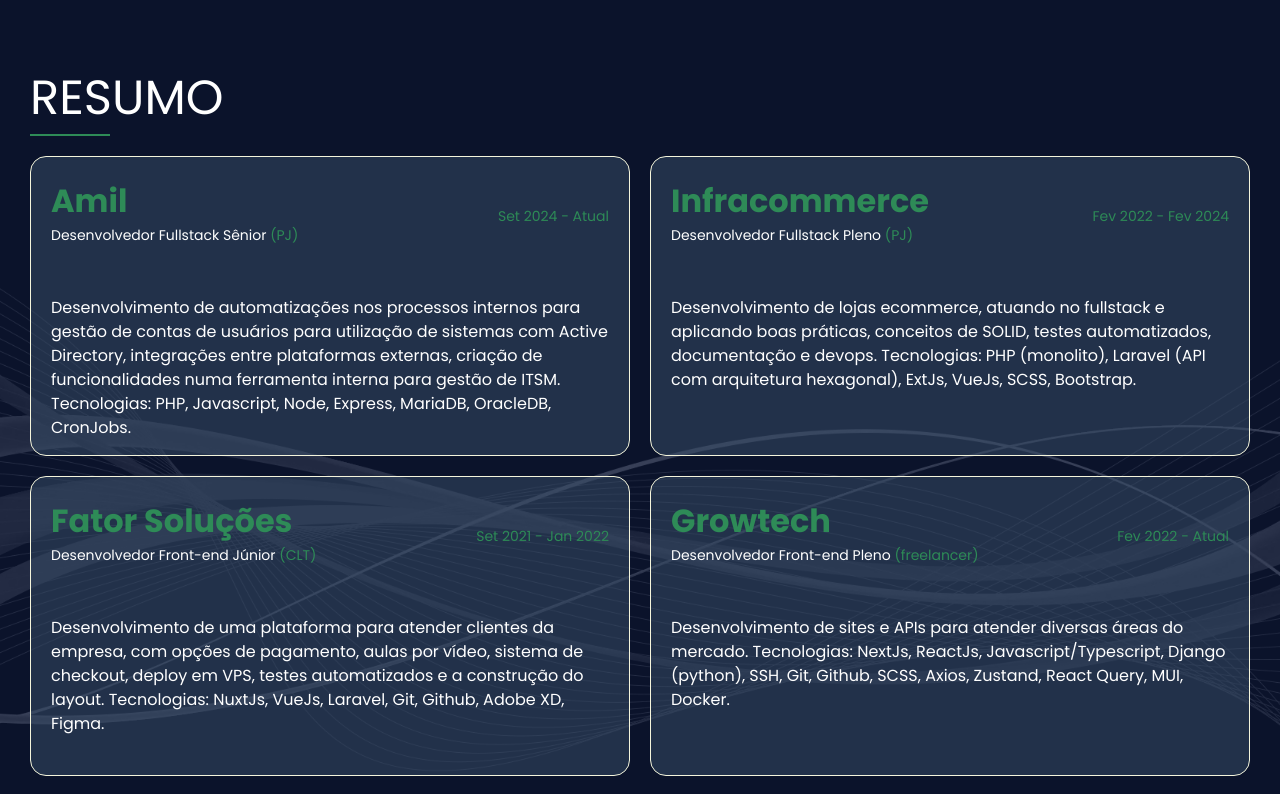
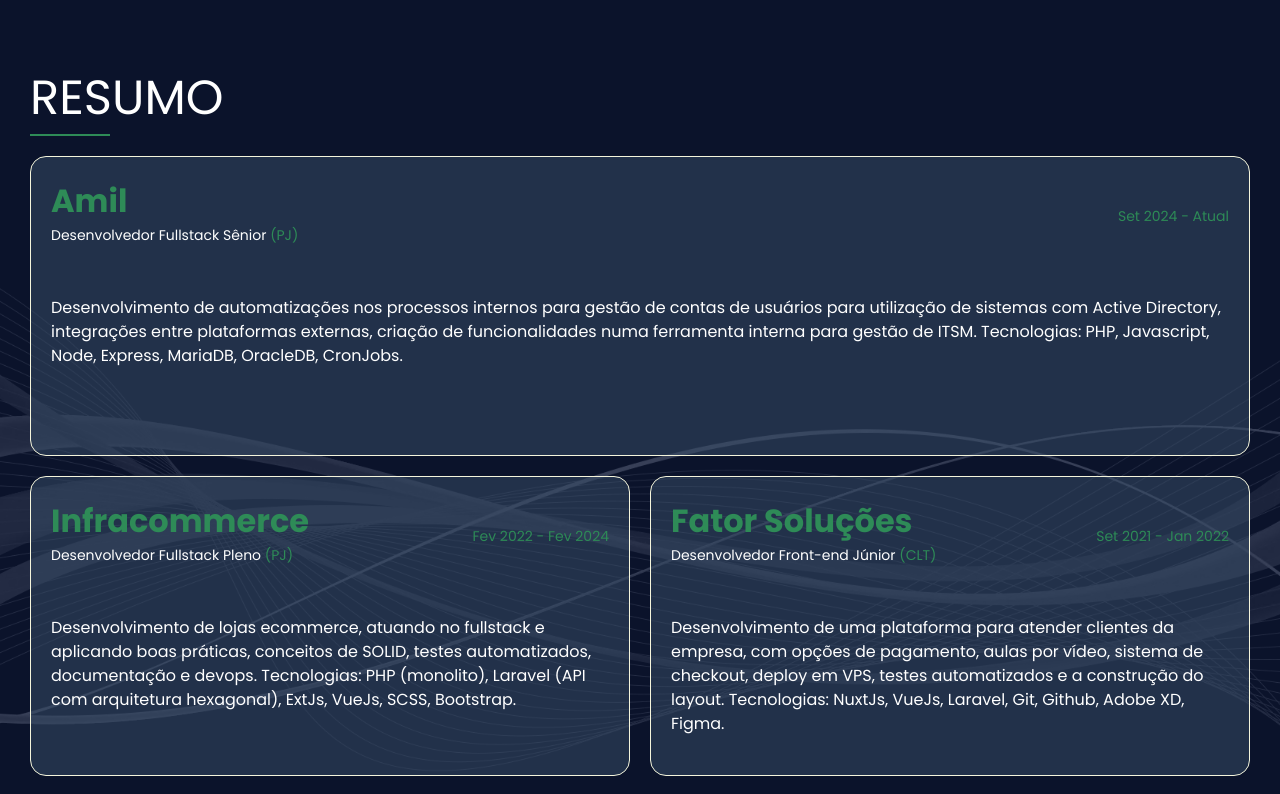
Before and after one commit to viperluan/portfolio, a React (Vite) app: page / in a window 1280 px wide. Shown: the part 2080-2874 px from the top of the page. Built offline with nearby package versions, Linux system fonts and the light colour scheme; no server answers.

Commit message:
refactor: modifica o uso de flex para grid e atualiza para primeiro elemento ocupar o espaço total

```diff
--- a/src/components/layout/section/resume/styles.scss
+++ b/src/components/layout/section/resume/styles.scss
@@ -35,14 +35,16 @@
 
     .resume-cards-container {
       padding-top: 20px;
-      display: flex;
-      flex-direction: column;
-      row-gap: 20px;
+      display: grid;
+      gap: 20px;
+      grid-template-columns: 1fr;
 
       @include lg {
-        flex-direction: row;
-        column-gap: 20px;
-        flex-wrap: wrap;
+        grid-template-columns: 1fr 1fr;
+
+        > :first-child {
+          grid-column: span 2;
+        }
       }
     }
   }
```
